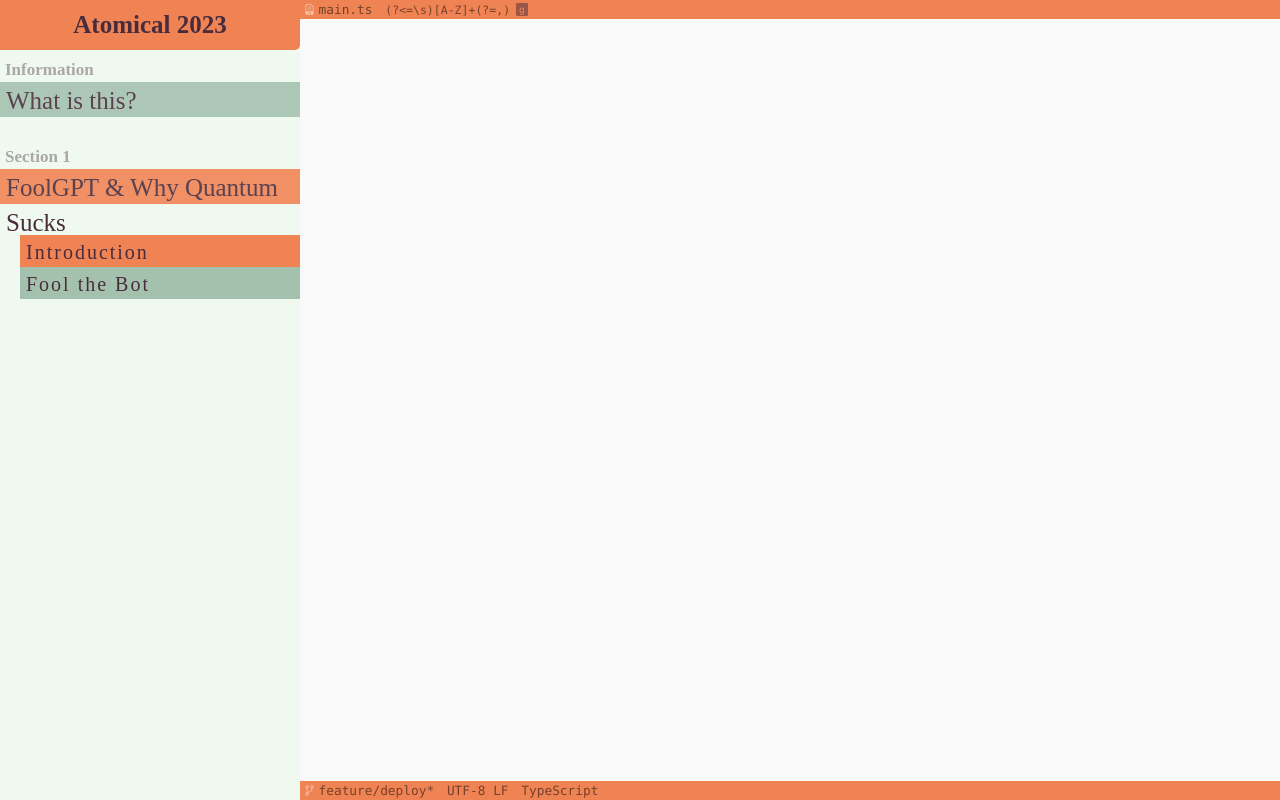
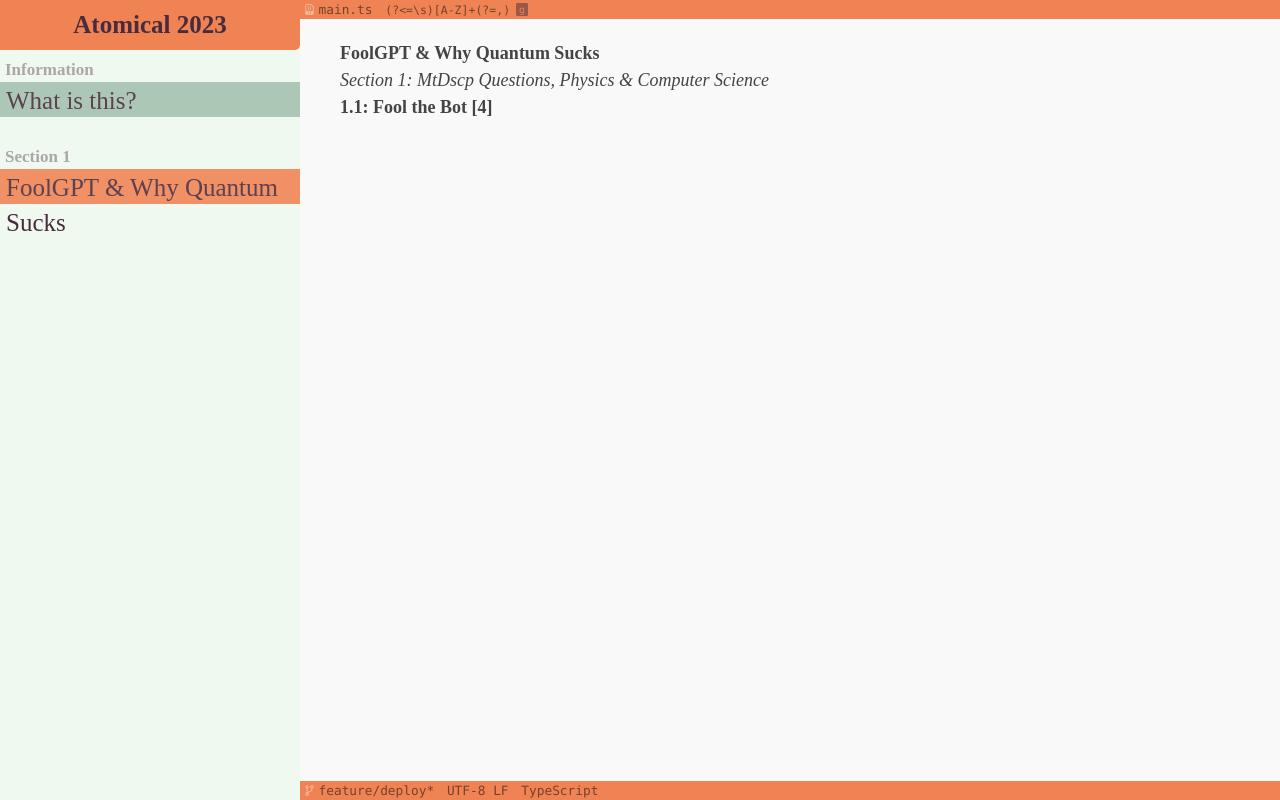
Before and after one commit to lancylot2004/AtomicWeb, a Next.js app: page /home in a window 1280 px wide. Built offline with nearby package versions, Linux system fonts and the light colour scheme; no server answers.

Commit message:
Deem `Link` as irrelevant and removed.

```diff
--- a/src/components/Sidebar.tsx
+++ b/src/components/Sidebar.tsx
@@ -6,7 +6,7 @@ export default function Sidebar(props: { onChildClick: any; }) {
   const [activeLoc, setActiveLoc] = useState(["S1", "PCS", "101"]);
   const { onChildClick } = props;
 
-  const handleClick = (newLoc: [string, string, string]) => {
+  const handleClick = (newLoc: [string, string]) => {
     onChildClick(activeLoc);
     setActiveLoc(newLoc)
   };
@@ -25,25 +25,10 @@ export default function Sidebar(props: { onChildClick: any; }) {
                     className={`${styles.subsecButton} ${
                       activeLoc[1] === subsection.abbr && styles.activeButton
                     }`}
-                    onClick={() => handleClick([section.abbr, subsection.abbr, subsection.children[0].abbr])}
+                    onClick={() => handleClick([section.abbr, subsection.abbr])}
                   >
                     {subsection.title}
                   </button>
-                  {activeLoc[1] === subsection.abbr && (
-                    <div className={styles.buttonSection}>
-                      {subsection.children.map((link, _) => (
-                        <button
-                          className={`${styles.linkButton} ${
-                            activeLoc[2] === link.abbr &&
-                            styles.activeButton
-                          }`}
-                          onClick={() => handleClick([section.abbr, subsection.abbr, link.abbr])}
-                        >
-                          {link.title}
-                        </button>
-                      ))}
-                    </div>
-                  )}
                 </div>
               ))}
             </div>
--- a/src/config.json
+++ b/src/config.json
@@ -8,8 +8,7 @@
       "children": [
         {
           "title": "What is this?",
-          "abbr": "WHAT",
-          "children": [{ "title": "Atomical 2023", "abbr": "101", "loc": 23 }]
+          "abbr": "WHAT"
         }
       ]
     },
@@ -19,11 +18,7 @@
       "children": [
         {
           "title": "FoolGPT & Why Quantum Sucks",
-          "abbr": "PCS",
-          "children": [
-            { "title": "Introduction", "abbr": "101", "loc": 1 },
-            { "title": "Fool the Bot", "abbr": "GPT", "loc": 4 }
-          ]
+          "abbr": "PCS"
         }
       ]
     }
--- a/src/pages/home.tsx
+++ b/src/pages/home.tsx
@@ -8,10 +8,10 @@ import Markdown from "@/components/Markdown";
 import { useState } from "react";
 
 export default function Home() {
-  const [activeLoc, setActiveSection] = useState(["S1", "PCS", "101"]);
-  const [filePath, setFilePath] = useState("");
+  const [activeLoc, setActiveSection] = useState(["S1", "PCS"]);
+  const [filePath, setFilePath] = useState("/markdown/S1-PCS.md");
 
-  const handleChildClick = (newData: [string, string, string]) => {
+  const handleChildClick = (newData: [string, string]) => {
     setActiveSection(newData);
     setFilePath(`/markdown/${activeLoc[0]}-${activeLoc[1]}.md`);
     console.log(filePath)
```
